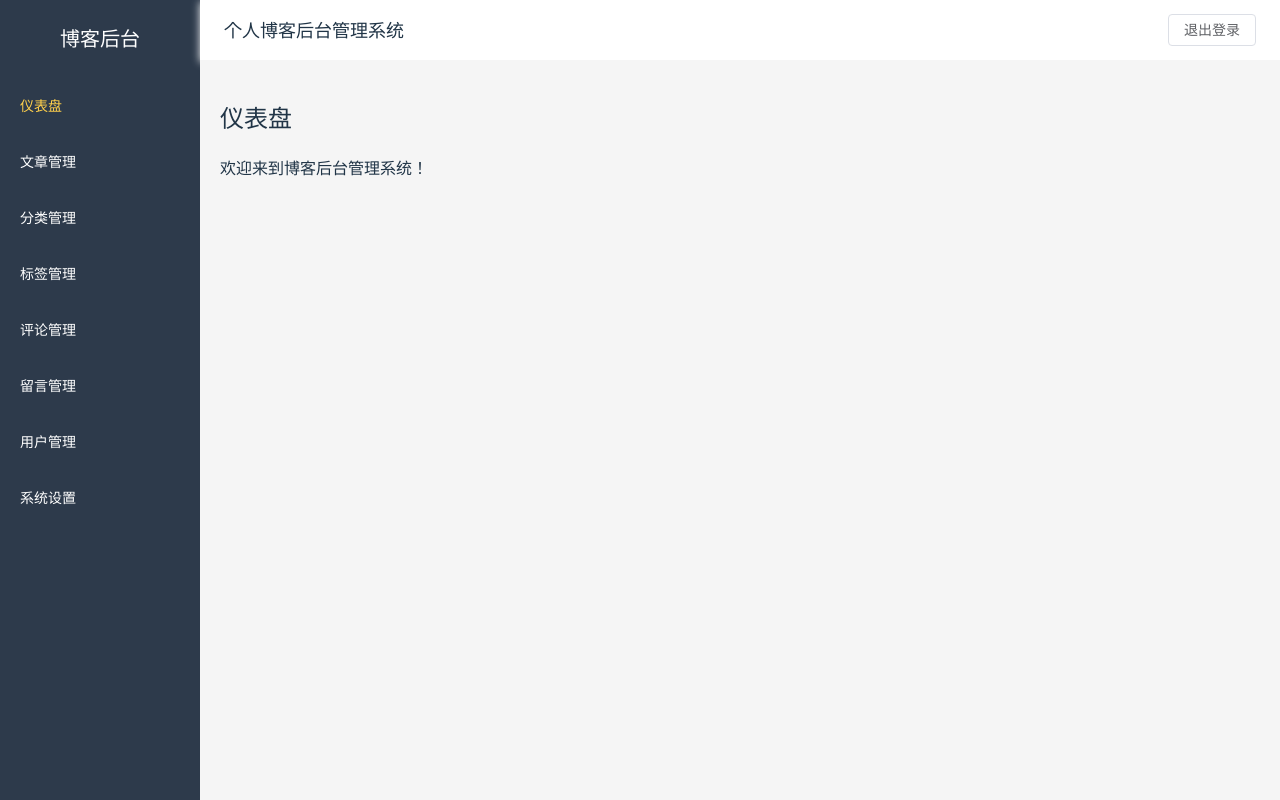
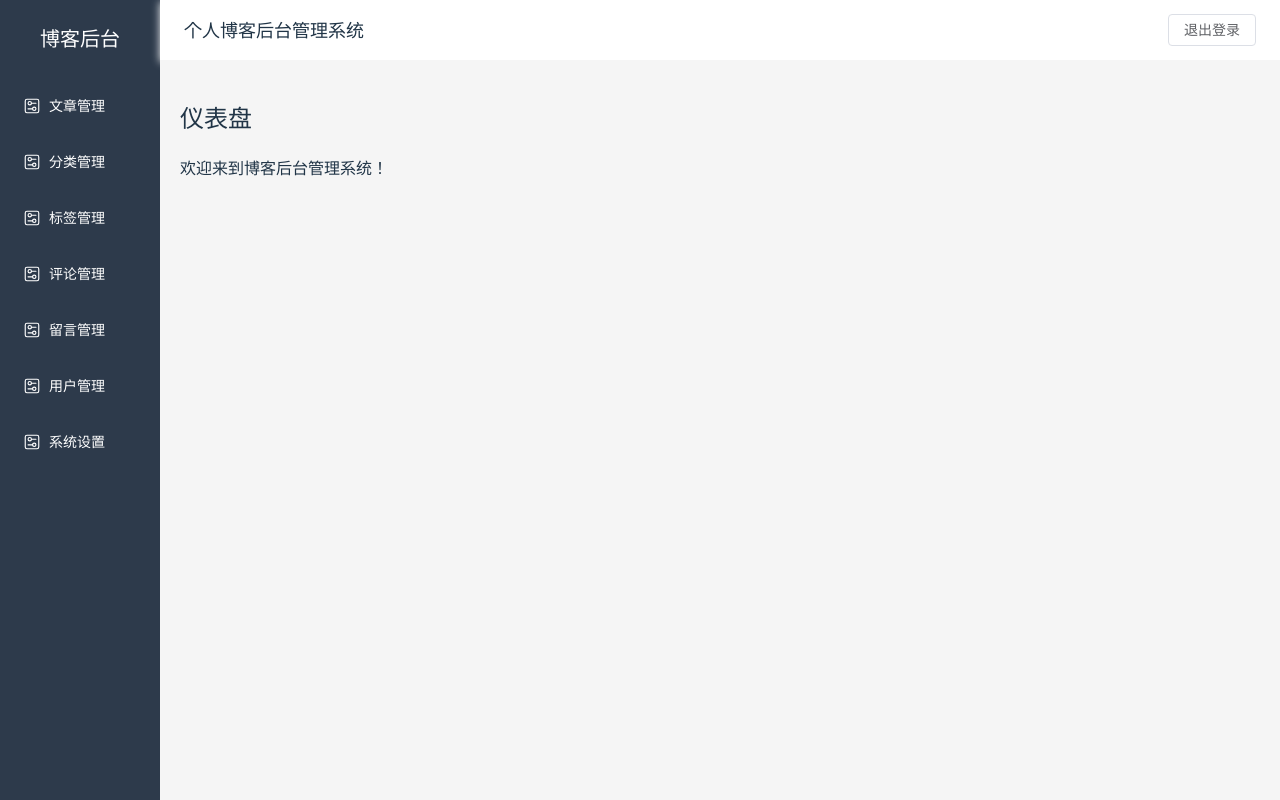
Before and after one commit to TAEYANGXU/blog-manage, a Vue app: page / in a window 1280 px wide. Built offline with nearby package versions, Linux system fonts and the light colour scheme; sample sign-in values are in the browser's storage.

Commit message:
左侧菜单栏组件

```diff
--- a/src/App.vue
+++ b/src/App.vue
@@ -5,19 +5,29 @@
     </template>
     <template v-else>
       <el-container style="height: 100vh">
-        <el-aside width="200px" style="background: #2d3a4b; color: #fff">
+        <el-aside width="160px" style="background: #2d3a4b; color: #fff">
           <div style="padding: 24px; font-size: 20px; font-weight: bold; text-align: center;">博客后台</div>
-          <el-menu :default-active="route.path" class="el-menu-vertical-demo" background-color="#2d3a4b" text-color="#fff" active-text-color="#ffd04b">
-            <el-menu-item v-for="item in menuItems" :key="item.path" :index="item.path" @click="$router.push(item.path)">
-              {{ item.name }}
-            </el-menu-item>
+          <el-menu
+            :default-active="route.path"
+            class="el-menu-vertical-demo"
+            :collapse="isCollapse"
+            background-color="#2d3a4b"
+            text-color="#fff"
+            active-text-color="#ffd04b"
+          >
+            <sidebar-item
+              v-for="route in menuItems"
+              :key="route.path"
+              :item="route"
+              :base-path="route.path"
+            />
           </el-menu>
         </el-aside>
         <el-container>
           <el-header style="background: #fff; box-shadow: 0 2px 8px #f0f1f2; display: flex; align-items: center; justify-content: space-between; padding: 0 24px;">
             <div style="font-size: 18px; font-weight: bold;">个人博客后台管理系统</div>
             <div>
-              <el-button  @click="$router.push('/login')">退出登录</el-button>
+              <el-button @click="handleLogout">退出登录</el-button>
             </div>
           </el-header>
           <el-main style="background: #f5f5f5;">
@@ -30,19 +40,62 @@
 </template>
 
 <script setup lang="ts">
-import { useRoute } from 'vue-router'
-import { onMounted } from 'vue'
+import { useRoute, useRouter } from 'vue-router'
+import { onMounted, computed, ref } from 'vue'
+import { ElMessage, ElMessageBox } from 'element-plus'
+import { useUserStore } from '@/store/user'
+import SidebarItem from '@/views/components/SidebarItem.vue'
+
 const route = useRoute()
-const menuItems = [
-  { name: '仪表盘', path: '/' },
-  { name: '文章管理', path: '/articles' },
-  { name: '分类管理', path: '/categories' },
-  { name: '标签管理', path: '/tags' },
-  { name: '评论管理', path: '/comments' },
-  { name: '留言管理', path: '/messages' },
-  { name: '用户管理', path: '/users' },
-  { name: '系统设置', path: '/settings' }
-]
+const router = useRouter()
+const userStore = useUserStore()
+const isCollapse = ref(false)  // 控制菜单折叠状态
+
+// 退出登录处理
+const handleLogout = async () => {
+  try {
+    await ElMessageBox.confirm('确定要退出登录吗？', '提示', {
+      confirmButtonText: '确定',
+      cancelButtonText: '取消',
+      type: 'warning'
+    })
+
+    // 清除本地存储的 token
+    localStorage.removeItem('blog_token')
+    // 清除 store 中的用户信息
+    userStore.clearUser()
+
+    // 确保异步操作完成后再跳转
+    await router.push('/login')
+    // router.replace({ name: 'Login' })
+
+    ElMessage.success('已退出登录')
+  } catch (error) {
+    // 用户取消退出
+    console.log("error:", error);
+    console.log('取消退出登录')
+  }
+}
+
+// const menuItems = [
+//   { name: '仪表盘', path: '/' },
+//   { name: '文章管理', path: '/articles' },
+//   { name: '分类管理', path: '/categories' },
+//   { name: '标签管理', path: '/tags' },
+//   { name: '评论管理', path: '/comments' },
+//   { name: '留言管理', path: '/messages' },
+//   { name: '用户管理', path: '/users' },
+//   { name: '系统设置', path: '/settings' }
+// ]
+
+// 获取路由列表
+const menuItems = computed(() => {
+  const rootRoute = router.options.routes.find((route) => route.path === "/");
+  if (rootRoute && rootRoute.children) {
+    return rootRoute.children;
+  }
+  return [];
+});
 
 onMounted(() => {
   // localStorage.removeItem("blog_token");
@@ -55,4 +108,27 @@ onMounted(() => {
 .el-menu-vertical-demo {
   border-right: none;
 }
+
+.el-menu-vertical-demo:not(.el-menu--collapse) {
+  width: 200px;
+}
+
+/* 自定义滚动条样式 */
+.el-aside {
+  overflow-x: hidden;
+  overflow-y: auto;
+}
+
+.el-aside::-webkit-scrollbar {
+  width: 6px;
+}
+
+.el-aside::-webkit-scrollbar-thumb {
+  background: rgba(144, 147, 153, 0.3);
+  border-radius: 3px;
+}
+
+.el-aside::-webkit-scrollbar-track {
+  background: transparent;
+}
 </style>
--- a/src/router/index.ts
+++ b/src/router/index.ts
@@ -10,55 +10,55 @@ const routes: RouteRecordRaw[] = [
     path: "/login",
     name: "Login",
     component: () => import("@/views/Login.vue"),
-    meta: { requiresAuth: false },
+    meta: { requiresAuth: false, title: '登录',icon: 'SetUp' },
   },
   {
     path: "/",
     name: "Dashboard",
     component: () => import("@/views/Dashboard.vue"),
-    meta: { requiresAuth: true },
+    meta: { requiresAuth: true,title: '首页',icon: 'SetUp' },
     children: [
       {
         path: "articles",
         name: "ArticleManage",
         component: () => import("@/views/ArticleManage.vue"),
-        meta: { requiresAuth: true },
+        meta: { requiresAuth: true, title: '文章管理',icon: 'SetUp' },
       },
       {
         path: "categories",
         name: "CategoryManage",
         component: () => import("@/views/CategoryManage.vue"),
-        meta: { requiresAuth: true },
+        meta: { requiresAuth: true ,title: '分类管理' ,icon: 'SetUp'},
       },
       {
         path: "tags",
         name: "TagManage",
         component: () => import("@/views/TagManage.vue"),
-        meta: { requiresAuth: true },
+        meta: { requiresAuth: true, title: '标签管理' ,icon: 'SetUp'},
       },
       {
         path: "comments",
         name: "CommentManage",
         component: () => import("@/views/CommentManage.vue"),
-        meta: { requiresAuth: true },
+        meta: { requiresAuth: true, title: '评论管理',icon: 'SetUp' },
       },
       {
         path: "messages",
         name: "MessageManage",
         component: () => import("@/views/MessageManage.vue"),
-        meta: { requiresAuth: true },
+        meta: { requiresAuth: true, title: '留言管理',icon: 'SetUp'},
       },
       {
         path: "users",
         name: "UserManage",
         component: () => import("@/views/UserManage.vue"),
-        meta: { requiresAuth: true },
+        meta: { requiresAuth: true, title: '用户管理' ,icon: 'SetUp'},
       },
       {
         path: "settings",
         name: "SystemSettings",
         component: () => import("@/views/SystemSettings.vue"),
-        meta: { requiresAuth: true },
+        meta: { requiresAuth: true, title: '系统设置',icon: 'SetUp' },
       },
     ],
   },
@@ -69,9 +69,10 @@ const router = createRouter({
   routes,
 });
 
-// 启用导航守卫
-router.beforeEach((to, _from, next) => {
+// 全局前置守卫
+router.beforeEach(async (to, _from, next) => {
   const token = localStorage.getItem("blog_token");
+
   // 如果要访问登录页
   if (to.path === "/login") {
     if (token) {
@@ -84,12 +85,15 @@ router.beforeEach((to, _from, next) => {
     return;
   }
 
-  // 处理其他需要认证的页面，使用 matched 检查所有嵌套路由
+  // 检查路由是否需要认证
   const requiresAuth = to.matched.some(record => record.meta.requiresAuth);
-  console.log("Route requiresAuth:", requiresAuth);
   if (requiresAuth && !token) {
-    console.log("No token found, redirecting to login");
-    next("/login");
+    // 保存要访问的页面路径
+    const redirect = to.fullPath;
+    next({
+      path: '/login',
+      query: { redirect }  // 将要访问的页面路径作为参数传递
+    });
     return;
   }
 
--- /dev/null
+++ b/src/types/sidebar.ts
@@ -0,0 +1,12 @@
+interface MetaType {
+  title?: string;
+  icon?: string;
+  hidden?: boolean;
+}
+
+export interface RouteItemType {
+  path: string;
+  meta?: MetaType;
+  hidden?: boolean;
+  children?: RouteItemType[];
+}
--- /dev/null
+++ b/src/utils/validate.ts
@@ -0,0 +1,3 @@
+export const isExternal = (path: string): boolean => {
+  return /^(https?:|mailto:|tel:)/.test(path)
+}
--- /dev/null
+++ b/src/views/components/SidebarItem.vue
@@ -0,0 +1,149 @@
+<template>
+  <div v-if="!item.meta?.hidden">
+    <!-- If has children and not a leaf node (has grandchildren) -->
+    <template v-if="hasChildren(item.children) && !isLeafNode(item)">
+      <el-sub-menu :index="resolvePath(item.path)">
+        <template #title>
+          <el-icon v-if="item.meta?.icon">
+            <component :is="getIconComponent(item.meta.icon)" />
+          </el-icon>
+          <span class="menu-title">{{ item.meta?.title }}</span>
+        </template>
+        <sidebar-item
+          v-for="child in item.children"
+          :key="child.path"
+          :item="child"
+          :base-path="resolvePath(child.path)"
+
+        />
+      </el-sub-menu>
+    </template>
+
+    <!-- If is leaf node or doesn't have children -->
+    <template v-else>
+      <el-menu-item
+        :index="resolvePath(item.path)"
+        v-if="!item.hidden"
+        @click="handleRoute(resolvePath(item.path))"
+      >
+        <el-icon v-if="item.meta && item.meta.icon">
+          <component :is="getIconComponent(item.meta.icon)" />
+        </el-icon>
+        <template #title>
+          <span class="menu-title">{{ item.meta?.title }}</span>
+        </template>
+      </el-menu-item>
+    </template>
+  </div>
+</template>
+
+<script setup lang="ts">
+import { defineProps } from 'vue'
+import { useRouter } from 'vue-router'
+import { isExternal } from '@/utils/validate'
+import type { RouteItemType } from '@/types/sidebar'
+import {
+  HomeFilled,
+  Monitor,
+  User,
+  Document,
+  Setting,
+  SetUp
+} from '@element-plus/icons-vue'
+import type { Component } from 'vue'
+
+const router = useRouter()
+
+interface Props {
+  item: RouteItemType;
+  basePath?: string;
+}
+
+const props = withDefaults(defineProps<Props>(), {
+  basePath: ''
+})
+
+// 图标名称映射
+interface IconMap {
+  [key: string]: Component;
+}
+
+// 路由跳转处理
+const handleRoute = (path: string) => {
+  if (isExternalLink(path)) {
+    window.open(path, '_blank')
+  } else {
+    router.push(path)
+  }
+}
+
+const iconMap: IconMap = {
+  'dashboard': HomeFilled,
+  'device': Monitor,
+  'user': User,
+  'document': Document,
+  'setting': Setting,
+  'SetUp': SetUp
+}
+
+// 根据名称获取图标组件
+const getIconComponent = (iconName: string): Component => {
+  return iconMap[iconName] || Setting // 默认返回设置图标
+}
+
+// Check if it is an external link
+const isExternalLink = (path: string): boolean => {
+  return isExternal(path)
+}
+
+// Check if the route has visible children
+const hasChildren = (children: RouteItemType[] = []): boolean => {
+  if (!children) return false
+  const showingChildren = children.filter(item => {
+    return !item.meta?.hidden
+  })
+  return showingChildren.length > 0
+}
+
+// Check if it's a leaf node (no valid children to display)
+const isLeafNode = (route: RouteItemType): boolean => {
+  return !route.children || route.children.length === 0 ||
+    !hasChildren(route.children) || (route.children.length === 1 && route.path === route.children[0].path)
+}
+
+// 自定义的路径解析函数，替代 path.resolve
+const resolvePath = (routePath: string): string => {
+  // 外部链接直接返回
+  if (isExternalLink(routePath)) {
+    return routePath
+  }
+
+  // 对于绝对路径，直接返回
+  if (routePath.startsWith('/')) {
+    return routePath
+  }
+
+  // 确保basePath正确处理
+  let base = props.basePath || ''
+
+  // 如果base本身不是绝对路径，则添加 /
+  if (!base.startsWith('/')) {
+    base = '/' + base
+  }
+
+  // 如果base不以/结尾但routePath不以/开头，则添加/
+  if (!base.endsWith('/') && !routePath.startsWith('/')) {
+    base = base + '/'
+  }
+
+  // 返回完整路径
+  return base + routePath
+}
+</script>
+
+<style scoped>
+/* 确保折叠时文字正确隐藏 */
+.el-menu--collapse .menu-title {
+  display: none;
+}
+</style>
```
